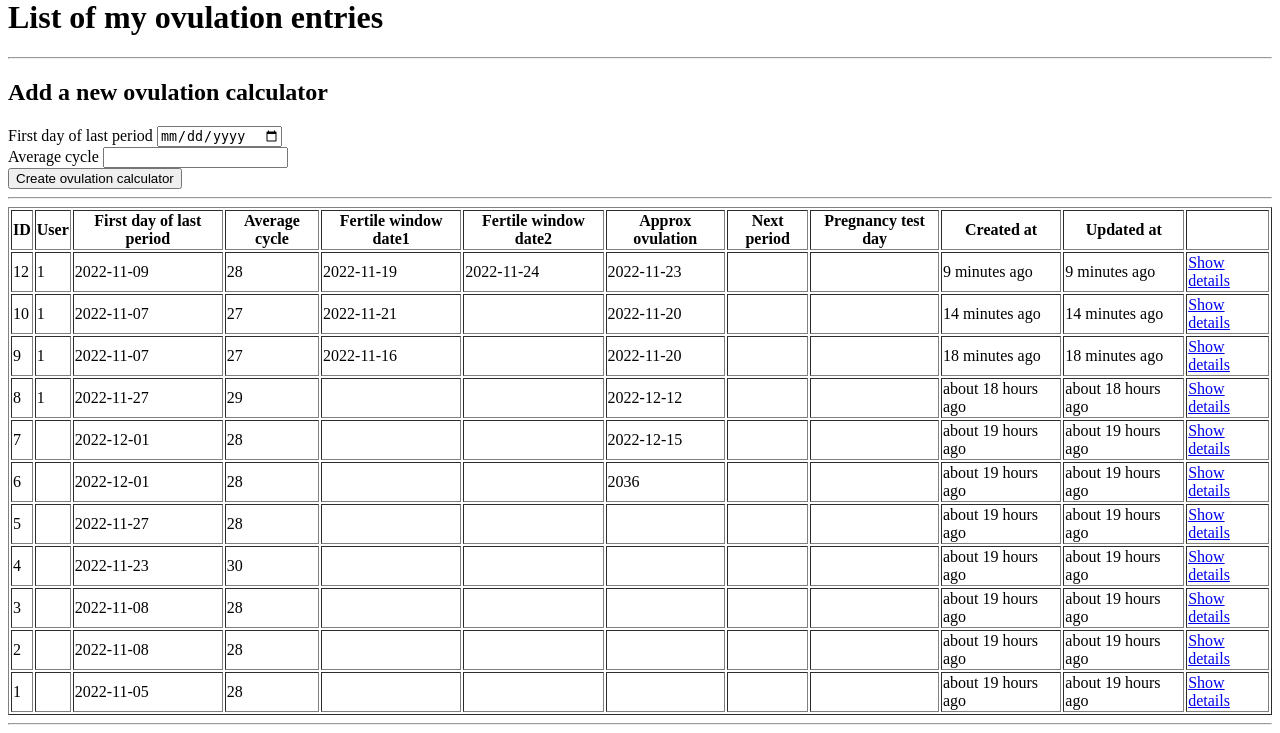
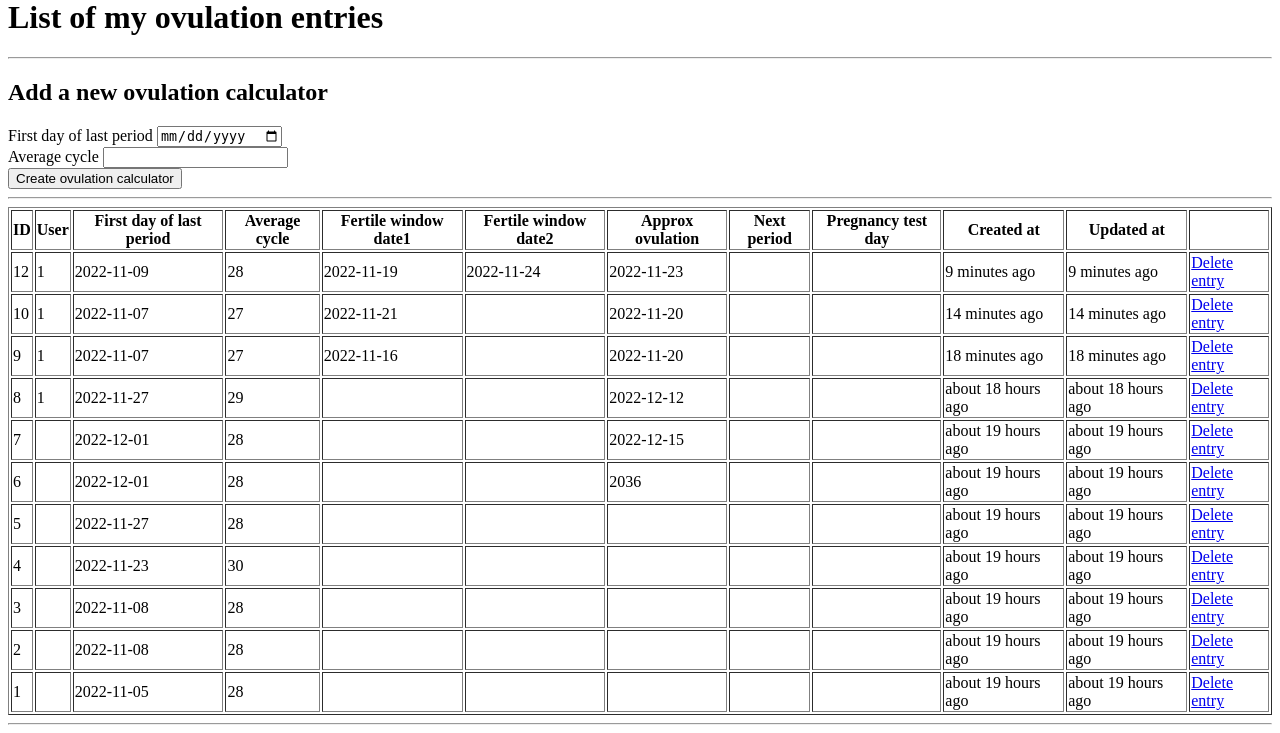
Before and after one commit to kravninjabooth-appdev/fertility-window, a Rails app: page /dashboard in a window 1280 px wide. Shown: the part 166-899 px from the top of the page. Run offline with Rails 7, Linux system fonts and the light colour scheme; data comes from the database, SQL or seed files in the repository; both versions use the stored data as it was after the commit.

Commit message:
Changed show details to be delete

```diff
--- a/app/views/ovulation_calculators/index.html.erb
+++ b/app/views/ovulation_calculators/index.html.erb
@@ -138,8 +138,8 @@
         </td>
 
         <td>
-          <a href="/ovulation_calculators/<%= an_ovulation_calculator.id %>">
-            Show details
+          <a href="/delete_ovulation_calculator/<%= an_ovulation_calculator.id %>">
+            Delete entry
           </a>
         </td>
       </tr>
```
Also changed, not shown: db/development.sqlite3.
